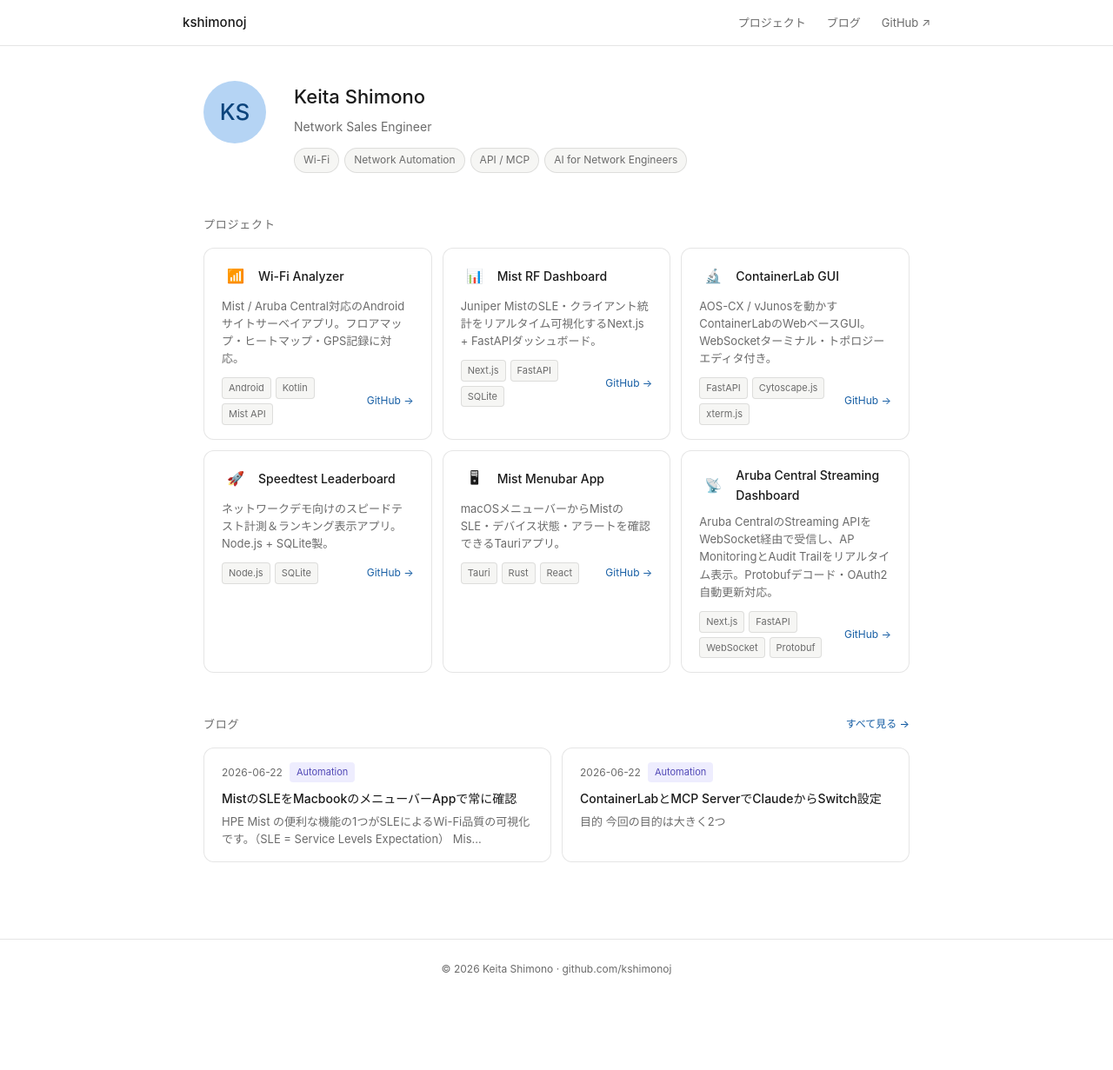
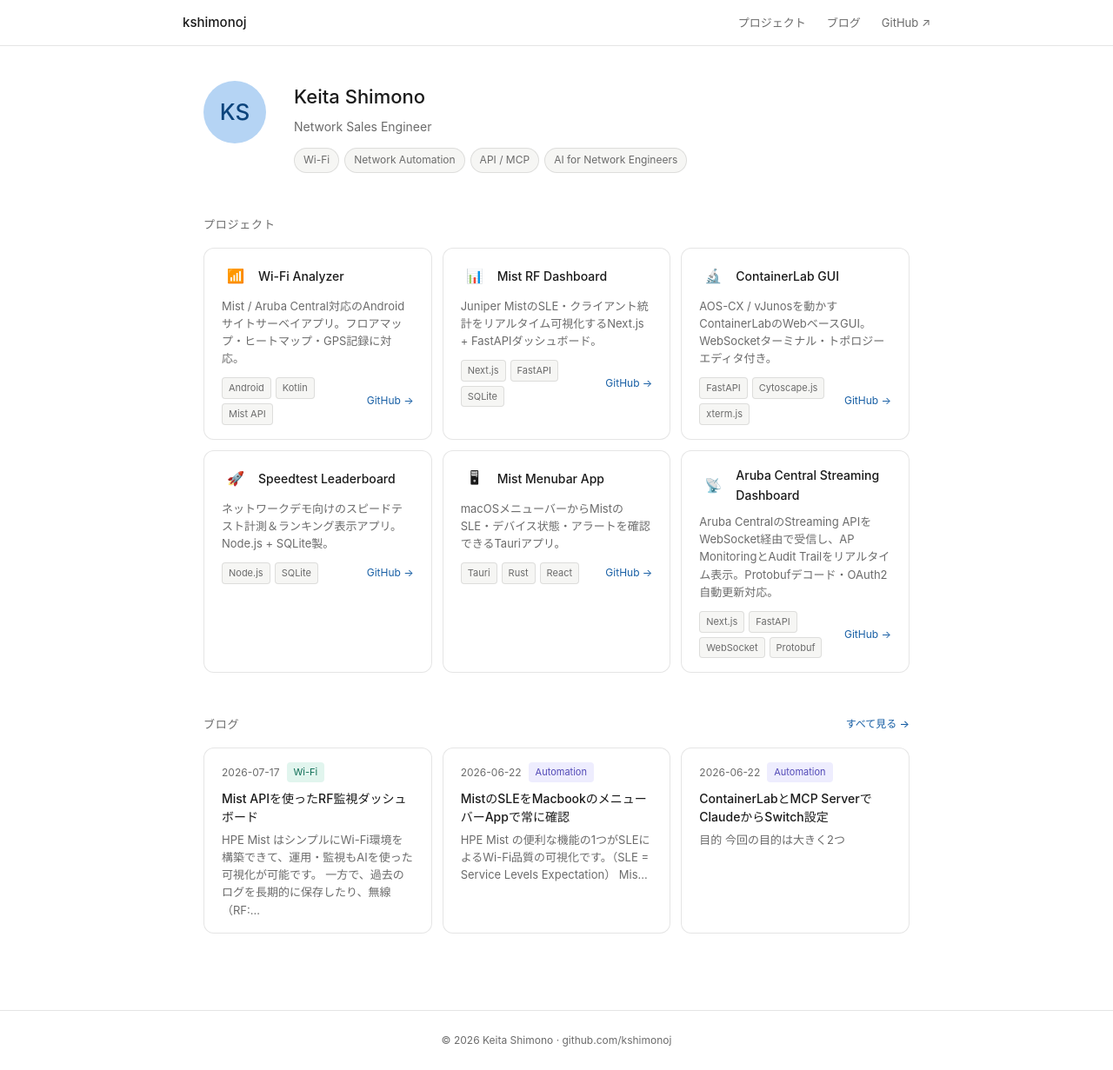
Before and after one commit to kshimonoj/kshimonoj.github.io, a Jekyll site: the page built from index.html, in a window 1280 px wide. Shown: the whole page at 87% size. Built offline with Jekyll 4.4.1, drawn with Linux system fonts in a browser that asks for light colours; before the commit the page ends 1150 px from its top, so only the background shows below that; some of the changed lines change nothing that is shown.

Commit message:
blog: publish from my-wiki github-blog

````diff
--- a/_posts/2026-06-22-container-lab-mcp-integration.md
+++ b/_posts/2026-06-22-container-lab-mcp-integration.md
@@ -1,6 +1,6 @@
 ---
 layout: post
-title: ContainerLabとMCP ServerでClaudeからSwitch設定
+title: "ContainerLabとMCP ServerでClaudeからSwitch設定"
 date: 2026-06-22
 category: auto
 repo: https://github.com/kshimonoj/container-lab
@@ -56,7 +56,7 @@
 
 ![mcp-switch-protocol](/assets/images/mcp-switch-protocol.png)
 
-### 補足
+## 補足
 もっとシンプルな環境でも試しています。
 AOS-CX, Junos Switchが１台ずつで、OSPFのルーティングをMCP経由でしています。
 #### デモのトポロジ
@@ -64,3 +64,6 @@
 
 #### デモ動画
 <iframe width="560" height="315" src="https://www.youtube.com/embed/e3JAAyjVO2A?si=Spb6d1KrxGalLLv9" title="YouTube video player" frameborder="0" allow="accelerometer; autoplay; clipboard-write; encrypted-media; gyroscope; picture-in-picture; web-share" referrerpolicy="strict-origin-when-cross-origin" allowfullscreen></iframe>
+
+#### Claudeが作成した設定後のレポート
+clab-mcp-ospf-demo-report
--- /dev/null
+++ b/_posts/2026-07-17-mist-rf-dashboard.md
@@ -0,0 +1,117 @@
+---
+layout: post
+title: "Mist APIを使ったRF監視ダッシュボード"
+date: 2026-07-17
+category: wifi
+repo: https://github.com/kshimonoj/mist-rf-dashboard
+---
+HPE Mist はシンプルにWi-Fi環境を構築できて、運用・監視もAIを使った可視化が可能です。
+一方で、過去のログを長期的に保存したり、無線（RF:Radio Frequency）関連の細かなデータをDashboardで全て確認することには向いていないです。（全て表示するとダッシュボードの表示が煩雑になって、余計わかりにくくなってしまいます）
+データが取れていないわけではなく、データはきちんと取っていて、AIを使った分析、最適化にはしっかり活用しています。さらに、それらのデータのほとんどはAPIで取得できるようにしています。
+
+今回は、そのAPIを使って、RF関連のデータをできる限り細かく取得、時系列で長期間表示可能なダッシュボードを作ってみました。
+
+---
+## 全体像
+
+```
+サイト一覧
+  └─ Site Detail（SLE + AP一覧 + Client一覧）
+       └─ AP Detail（推移グラフ + Radio設定 + 接続クライアント + SLE）
+       └─ Client Detail（推移グラフ + ローミング履歴）
+
++ Floor Map（フロアマップ上にAP配置・チャネル干渉表示）
++ Insights（自動問題検知・設定変更の効果測定・最適化提案）
++ Tags（AP/Clientへの自由なタグ付け・タグ別一覧）
++ History（スナップショット・CSVログ）
++ Settings（マルチ環境切り替え・各種設定）
+```
+
+## モニタリング機能
+
+### サイト一覧・Site Detail
+
+登録済みの全サイトを一覧表示し、AP稼働台数・オンライン率が一目でわかる。サイトを開くと、 そのサイトのSLE（後述）とAP一覧・クライアント一覧がタブで切り替えられる。
+![01-home](/assets/images/01-home.png)
+
+### AP Detail
+
+1台のAPについて、以下を1画面で確認できる。
+
+- **リアルタイム状態**: 接続クライアント数、バンドごとのチャネル・帯域幅・送信電力・利用率・ノイズフロア
+- **推移グラフ**: 1h/6h/24h/72h（後述の30dも選択可）で、上記の値の時系列変化を表示
+- **Radio設定**: Org / Site (RF Template) / Device Profile / Device のどの階層で設定されているかをバンドごとに判定して表示
+- **設定変更履歴**: チャネル・帯域幅・送信電力の変更を自動検知して記録
+- **接続中クライアント一覧**: このAPに今つながっている端末の一覧（RSSI・SNR・レート等）
+![03-ap-detail](/assets/images/03-ap-detail.png)
+
+### Client Detail
+
+1台の端末について、RSSI/SNR・送受信レート・スループット・接続バンド/チャネルの推移をグラフ表示。 バンドやチャネルが変わったタイミングにはマーカーが付くので、ローミングの様子が視覚的にわかる。
+![client-detail](/assets/images/client-detail.png)
+
+### Floor Map
+
+フロアマップ画像の上にAPを配置し、チャネルごとに色分け表示。同じチャネルのAPが近くにある場合は 干渉ペアとして一覧表示される。
+![floormap](/assets/images/floormap.png)
+
+## SLE（Service Level Experience）
+
+Mist の SLE APIを使い、以下の6指標をサイト単位・AP単位の両方で表示する。
+
+- Capacity（帯域に対する余裕度）
+- Throughput（スループット体験）
+- Coverage（電波カバレッジ）
+- Time to Connect（接続にかかる時間）
+- Roaming（ローミング品質）
+- AP Availability（AP稼働率）
+
+Capacityについては「なぜスコアが低いのか」を Wi-Fi干渉・非Wi-Fi干渉・クライアント数・クライアント 使用量の4つの要因に分解して表示する。これにより、単に「調子が悪い」ではなく「電波干渉が原因で調子が 悪い」まで踏み込んで判断できる。
+
+## Insights ― 自動問題検知
+
+蓄積したメトリクスを分析し、以下の問題を自動検知する。追加のAPI呼び出しは発生しない。
+
+|検知項目|内容|
+|---|---|
+|Sticky Client|弱い電波のAPに居座り続けている端末|
+|2.4GHz滞留|5GHz対応端末なのに2.4GHzに固定されている|
+|High Retry|送信再送率が異常に高い端末|
+|Co-channel干渉|同じチャネルを使うAP同士の相互干渉|
+|Roaming Flapping|短時間にAPを何度も切り替えている端末|
+
+検知結果は「Active」（現在発生中）と「History」（過去の発生・解消履歴)に分かれており、 「いつから発生していたか」を後から追える。
+
+### 設定変更のBefore/After分析
+
+Radio設定（チャネル・帯域幅・送信電力）を変更した前後で、SLEスコアやチャネル利用率がどう変わったかを 自動比較する。変更前後それぞれ6時間分の平均を比較し、「改善」「悪化」「変化なし」を自動判定する。 「このチャネル変更、本当に効果があったのか」を勘ではなく数値で確認できるのが一番のポイント。
+
+### 最適化レコメンデーション
+
+検知結果をAP単位に集約し、「空いているチャネルへの変更を検討」「Tx Powerの引き下げを検討」といった 具体的な次のアクションを提示する。
+
+## Tags
+
+AP・クライアントの両方に自由なタグを付けられる。専用のTagsページでタグを選ぶと、そのタグが付いた AP・クライアントだけが一覧表示される。タグはローカルDBにのみ保存され、Mist側には反映しない。
+
+## Snapshot / CSV Export
+
+- **Snapshot**: 直近72時間分のメトリクスをまるごと1つのファイルに固めて保存(最大2世代)。 ダウンロード・アップロードもできるので、別のPCで後日確認することも可能
+![05-snapshots](/assets/images/05-snapshots.png)
+
+- **CSV Export**: AP メトリクス・SLEメトリクス・クライアントメトリクス・フロアマップの干渉サマリーを 1時間ごとに自動でCSV保存。History画面から種類・サイト・AP・クライアントで絞り込んでダウンロードできる
+![05b-history-csv](/assets/images/05b-history-csv.png)
+
+## 30日間メトリクス履歴（オプション機能）
+
+通常、ローカルDBのメトリクスは7日で自動削除される(ディスク容量を抑えるため)。Settingsで 「30-Day Metrics History」を有効にすると、保持期間が30日に延び、推移グラフに`30d`ボタンが追加される。
+
+30日分の生データをそのまま描画すると重くなるため、`30d`を選んだときだけバックエンド側で 1時間ごとの平均値に集計してから返す仕組みになっている。1h/6h/24h/72hは今まで通り生データのまま。
+
+## マルチ環境対応
+
+複数のMist組織（顧客・拠点ごとなど）を登録しておき、Settings画面から切り替えられる。切り替えは コンテナの再起動不要。切り替え時に蓄積データをクリアするかどうかも選べる。
+
+## まとめ
+
+Mist Portal を置き換えるものではなく、「後から振り返りたい」「変更の効果を数値で見たい」 「複数拠点を行き来しながら使いたい」といった、自分の使い方に合わせて育ててきたツールです。 Mist APIを使って似たようなものを作りたい人の参考になれば幸いです。
````
Also changed, not shown: assets/images/01-home.png (added), assets/images/03-ap-detail.png (added), assets/images/05-snapshots.png (added), assets/images/05b-history-csv.png (added), assets/images/client-detail.png (added), assets/images/floormap.png (added).
